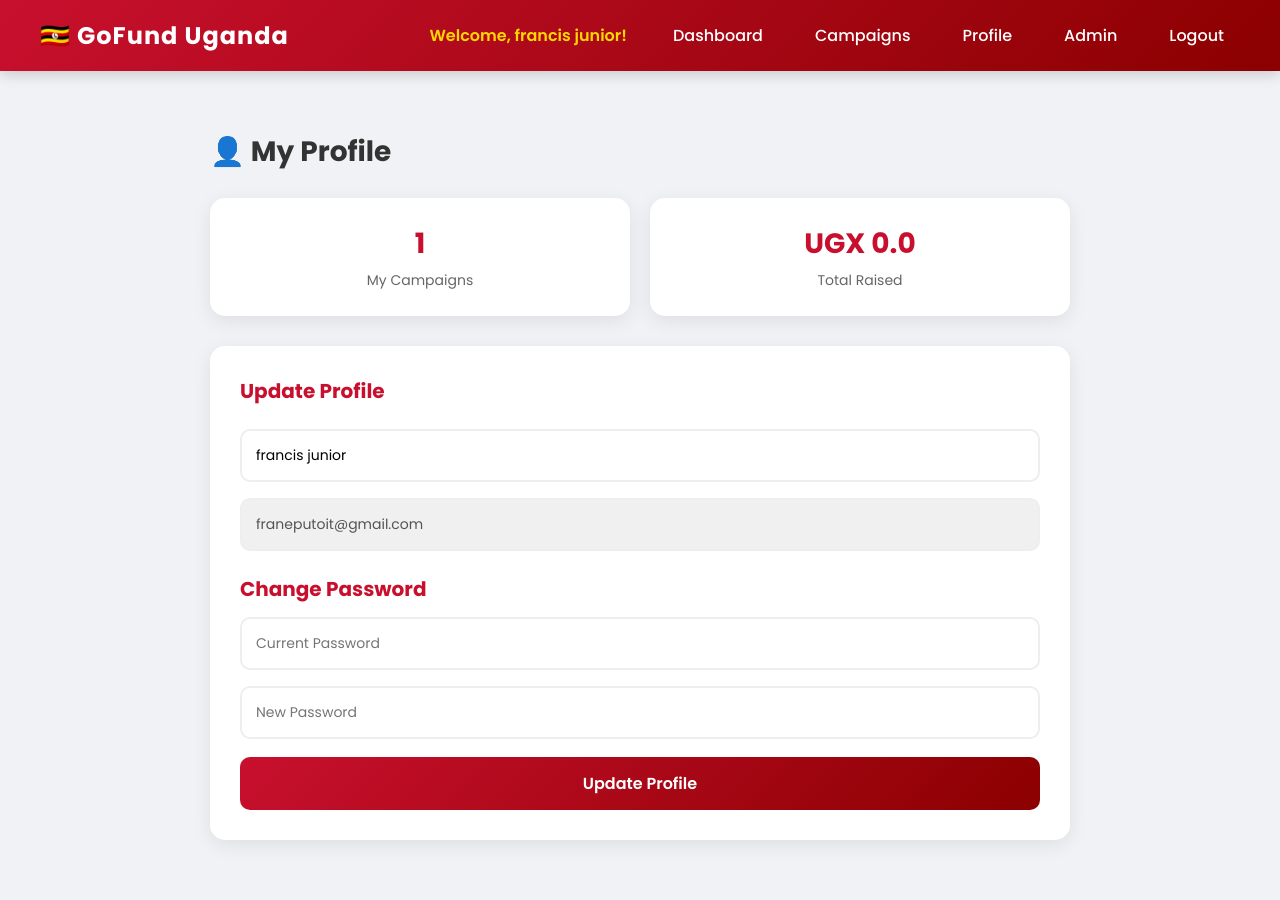
After one commit to Eputoitfrancis/gofund-uganda, a Flask app: page /profile in a window 1280 px wide. The commit adds this page. Run offline with Flask 3, Linux system fonts and the light colour scheme; a user stored in the database is signed in; data comes from the database, SQL or seed files in the repository.

Commit message:
Added user profile page

```diff
--- a/app.py
+++ b/app.py
@@ -87,6 +87,32 @@ def dashboard():
     total_raised = sum(c.raised for c in my_campaigns)
     return render_template('dashboard.html', my_campaigns=my_campaigns, total_raised=total_raised)
 
+@app.route('/profile', methods=['GET', 'POST'])
+def profile():
+    if not session.get('user_id'):
+        flash('Please login first!')
+        return redirect(url_for('login'))
+    user = User.query.get(session['user_id'])
+    my_campaigns = Campaign.query.filter_by(user_id=session['user_id']).count()
+    total_raised = sum(c.raised for c in Campaign.query.filter_by(user_id=session['user_id']).all())
+    if request.method == 'POST':
+        username = request.form['username']
+        current_password = request.form['current_password']
+        new_password = request.form['new_password']
+        user.username = username
+        session['username'] = username
+        if current_password and new_password:
+            if bcrypt.check_password_hash(user.password, current_password):
+                user.password = bcrypt.generate_password_hash(new_password).decode('utf-8')
+                flash('Password updated successfully!')
+            else:
+                flash('Current password is incorrect!')
+                return redirect(url_for('profile'))
+        db.session.commit()
+        flash('Profile updated successfully!')
+        return redirect(url_for('profile'))
+    return render_template('profile.html', user=user, my_campaigns=my_campaigns, total_raised=total_raised)
+
 @app.route('/campaigns')
 def campaigns():
     query = request.args.get('q', '')
--- a/static/css/style.css
+++ b/static/css/style.css
@@ -391,3 +391,51 @@ nav span {
     font-weight: 500;
     font-size: 14px;
 }
+.profile-card {
+    background: white;
+    padding: 30px;
+    border-radius: 15px;
+    box-shadow: 0 5px 20px rgba(0,0,0,0.08);
+    margin-top: 20px;
+}
+
+.profile-card h3 {
+    color: #c8102e;
+    margin-bottom: 15px;
+    font-size: 20px;
+}
+
+.profile-card input {
+    width: 100%;
+    padding: 14px;
+    margin: 8px 0;
+    border: 2px solid #eee;
+    border-radius: 10px;
+    font-size: 14px;
+    font-family: 'Poppins', sans-serif;
+    transition: border 0.3s;
+}
+
+.profile-card input:focus {
+    border-color: #c8102e;
+    outline: none;
+}
+
+.profile-card button {
+    width: 100%;
+    padding: 14px;
+    background: linear-gradient(135deg, #c8102e, #8b0000);
+    color: white;
+    border: none;
+    border-radius: 10px;
+    font-size: 16px;
+    font-weight: 600;
+    cursor: pointer;
+    margin-top: 10px;
+    font-family: 'Poppins', sans-serif;
+    transition: transform 0.3s;
+}
+
+.profile-card button:hover {
+    transform: translateY(-2px);
+}
--- /dev/null
+++ b/templates/profile.html
@@ -0,0 +1,63 @@
+<!DOCTYPE html>
+<html lang="en">
+<head>
+    <meta charset="UTF-8">
+    <meta name="viewport" content="width=device-width, initial-scale=1.0">
+    <title>My Profile - GoFund Uganda</title>
+    <link rel="stylesheet" href="{{ url_for('static', filename='css/style.css') }}">
+</head>
+<body>
+
+    <nav>
+        <h1>🇺🇬 GoFund Uganda</h1>
+        {% if session.get('user_id') %}
+            <span>Welcome, {{ session['username'] }}!</span>
+            <a href="/dashboard">Dashboard</a>
+            <a href="/campaigns">Campaigns</a>
+            <a href="/profile">Profile</a>
+            {% if session.get('is_admin') %}
+                <a href="/admin">Admin</a>
+            {% endif %}
+            <a href="/logout">Logout</a>
+        {% else %}
+            <a href="/campaigns">Campaigns</a>
+            <a href="/login">Login</a>
+            <a href="/register">Register</a>
+        {% endif %}
+    </nav>
+
+    <div class="campaigns-container">
+        <h2>👤 My Profile</h2>
+
+        <div class="dashboard-stats">
+            <div class="stat-card">
+                <h3>{{ my_campaigns }}</h3>
+                <p>My Campaigns</p>
+            </div>
+            <div class="stat-card">
+                <h3>UGX {{ total_raised }}</h3>
+                <p>Total Raised</p>
+            </div>
+        </div>
+
+        {% with messages = get_flashed_messages() %}
+            {% if messages %}
+                <p class="error">{{ messages[0] }}</p>
+            {% endif %}
+        {% endwith %}
+
+        <div class="profile-card">
+            <h3>Update Profile</h3>
+            <form method="POST" action="/profile">
+                <input type="text" name="username" value="{{ user.username }}" placeholder="Full Name" required>
+                <input type="email" value="{{ user.email }}" disabled style="background:#f0f0f0; cursor:not-allowed;">
+                <h3 style="margin: 15px 0 5px;">Change Password</h3>
+                <input type="password" name="current_password" placeholder="Current Password">
+                <input type="password" name="new_password" placeholder="New Password">
+                <button type="submit">Update Profile</button>
+            </form>
+        </div>
+    </div>
+
+</body>
+</html>
```
